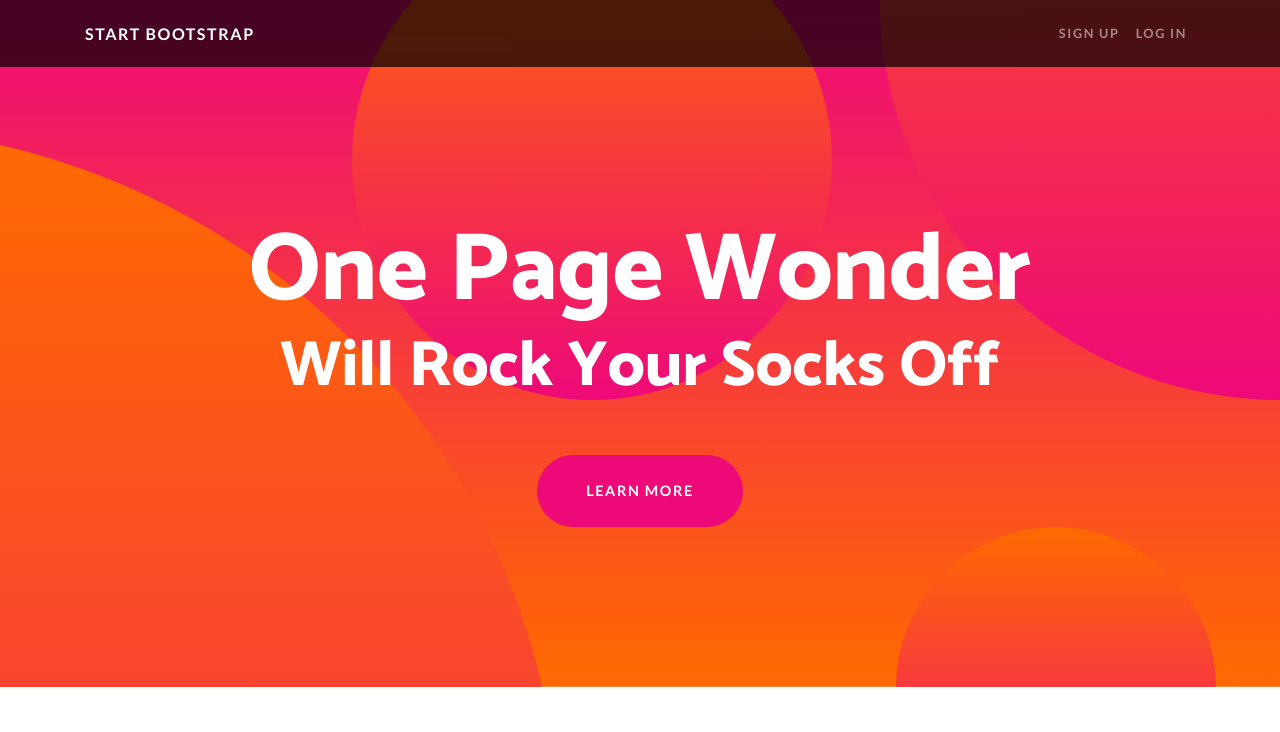
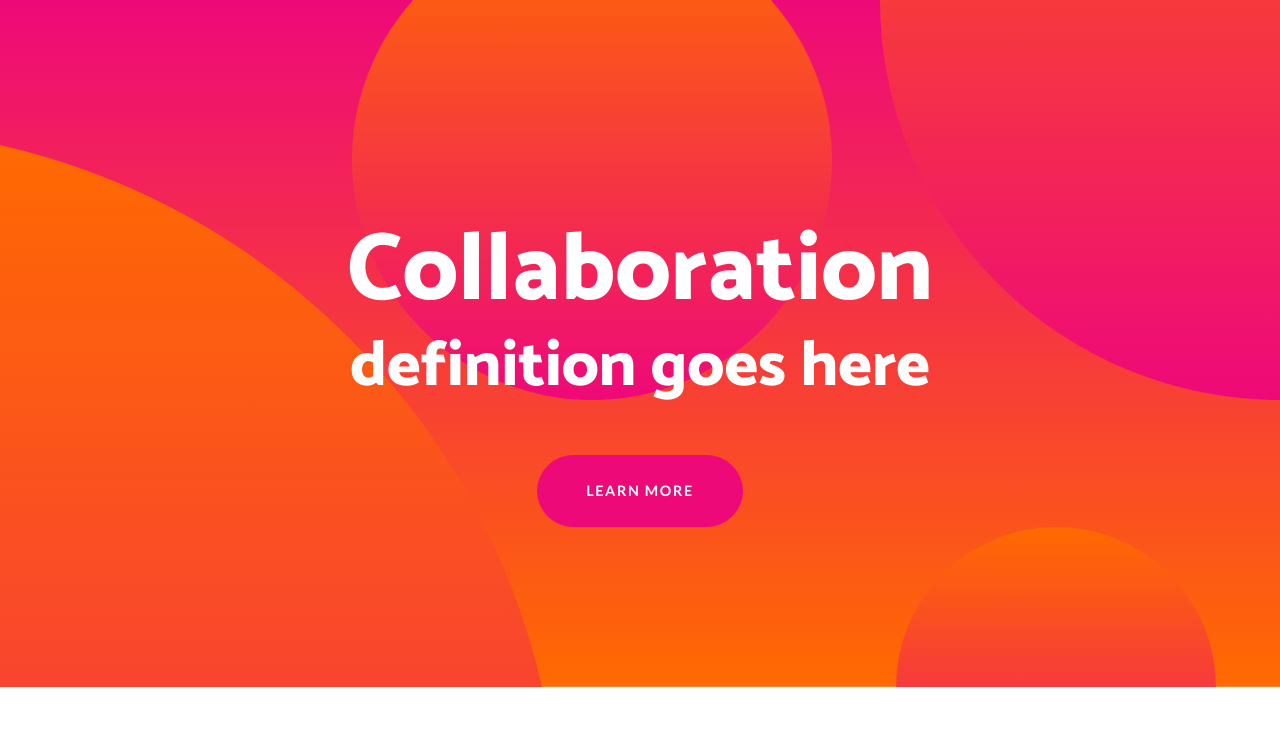
Before and after one commit to KingAshtor/Ch3SelfOrganisingTeamDemo, a website: page index.html in a window 1280 px wide. Shown: the top 732 px of the page. Drawn offline with Linux system fonts and the light colour scheme.

Commit message:
update index.html

```diff
--- a/index.html
+++ b/index.html
@@ -23,32 +23,11 @@
 </head>
 
 <body>
-
-  <!-- Navigation -->
-  <nav class="navbar navbar-expand-lg navbar-dark navbar-custom fixed-top">
-    <div class="container">
-      <a class="navbar-brand" href="#">Start Bootstrap</a>
-      <button class="navbar-toggler" type="button" data-toggle="collapse" data-target="#navbarResponsive" aria-controls="navbarResponsive" aria-expanded="false" aria-label="Toggle navigation">
-        <span class="navbar-toggler-icon"></span>
-      </button>
-      <div class="collapse navbar-collapse" id="navbarResponsive">
-        <ul class="navbar-nav ml-auto">
-          <li class="nav-item">
-            <a class="nav-link" href="#">Sign Up</a>
-          </li>
-          <li class="nav-item">
-            <a class="nav-link" href="#">Log In</a>
-          </li>
-        </ul>
-      </div>
-    </div>
-  </nav>
-
   <header class="masthead text-center text-white">
     <div class="masthead-content">
       <div class="container">
-        <h1 class="masthead-heading mb-0">One Page Wonder</h1>
-        <h2 class="masthead-subheading mb-0">Will Rock Your Socks Off</h2>
+        <h1 class="masthead-heading mb-0">Collaboration</h1>
+        <h2 class="masthead-subheading mb-0">definition goes here</h2>
         <a href="#" class="btn btn-primary btn-xl rounded-pill mt-5">Learn More</a>
       </div>
     </div>
```
